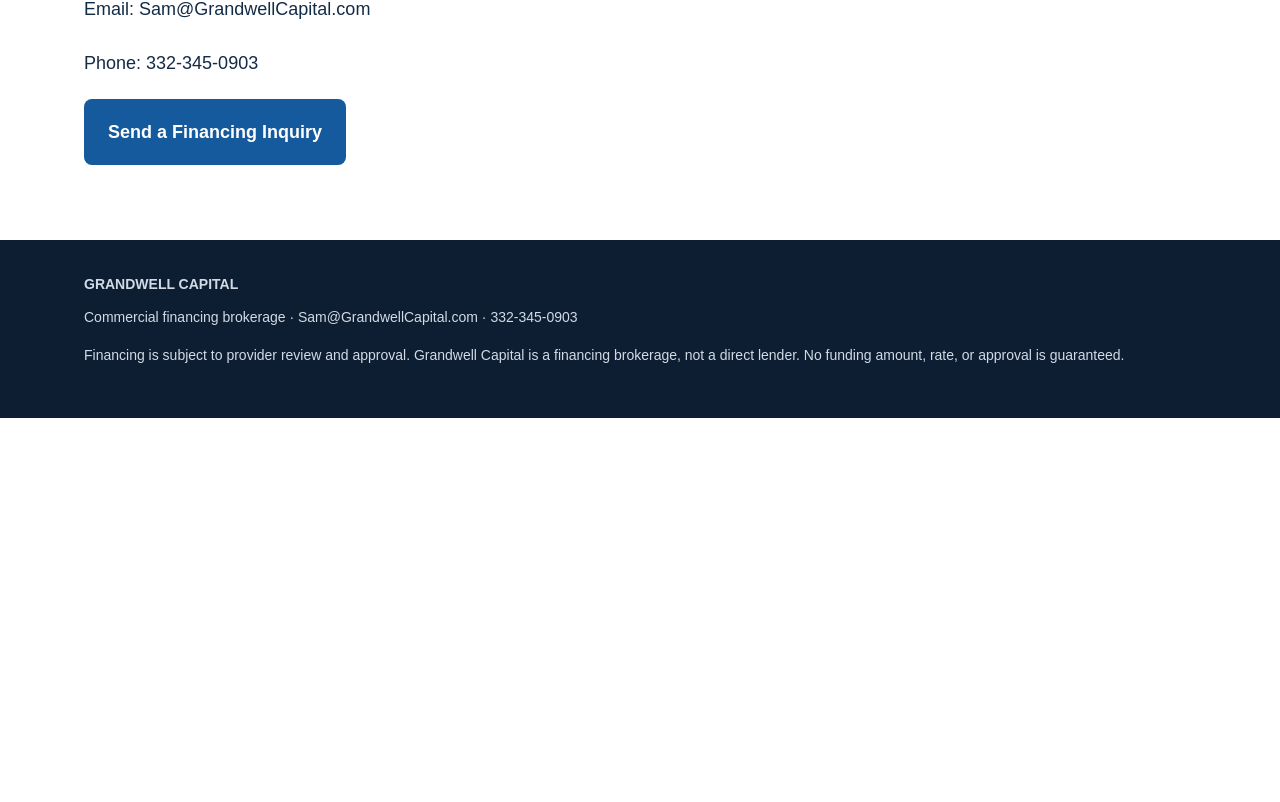
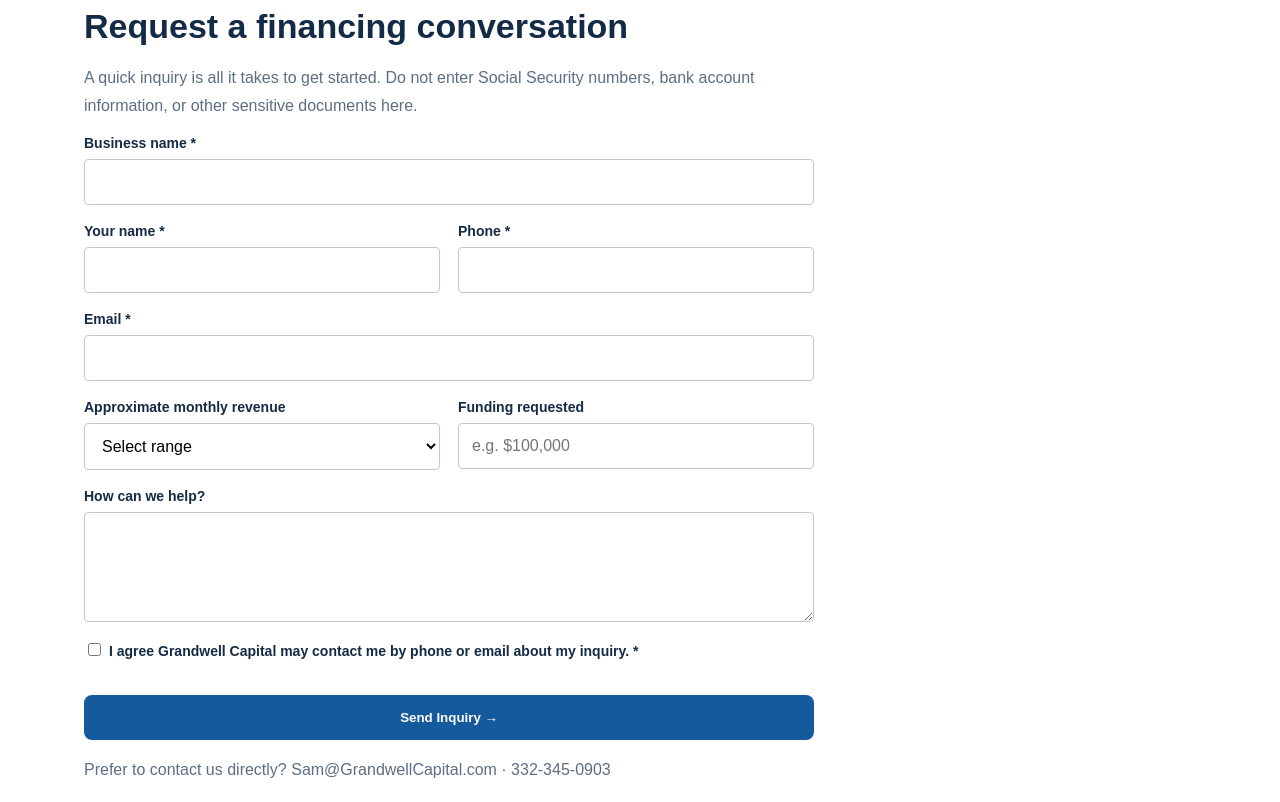
Before and after one commit to grandwellcapital/GrandwellCapital, a Next.js app in the folder grandwell-capital-website/: page /contact in a window 1280 px wide. Shown: the part 437-1239 px from the top of the page. Before the commit the page ends 855 px from the top, so only its background shows below. Built offline with nearby package versions, Linux system fonts and the light colour scheme; no server answers.

Commit message:
Add short secure lead inquiry form for marketing website

```diff
--- a/grandwell-capital-website/app/contact/page.tsx
+++ b/grandwell-capital-website/app/contact/page.tsx
@@ -1,2 +1,62 @@
-import Link from 'next/link';
-export default function Contact(){return <main><section className="pagehead"><div className="wrap"><div className="eyebrow">CONTACT</div><h1>Let's talk about your business.</h1></div></section><section className="section"><div className="wrap contactline"><p>Email: <a href="mailto:Sam@GrandwellCapital.com">Sam@GrandwellCapital.com</a></p><p>Phone: <a href="tel:+13323450903">332-345-0903</a></p><Link className="btn" href="/apply">Send a Financing Inquiry</Link></div></section></main>}
+'use client';
+import { useState, type FormEvent } from 'react';
+import Script from 'next/script';
+
+export default function Contact() {
+  const [busy, setBusy] = useState(false);
+  const [status, setStatus] = useState('');
+  const siteKey = process.env.NEXT_PUBLIC_TURNSTILE_SITE_KEY;
+  async function submit(event: FormEvent<HTMLFormElement>) {
+    event.preventDefault();
+    const form = event.currentTarget;
+    const values = Object.fromEntries(new FormData(form).entries());
+    const token = String(values['cf-turnstile-response'] || '');
+    if (!token) { setStatus('Please complete the security check.'); return; }
+    setBusy(true); setStatus('');
+    try {
+      const response = await fetch('/api/lead', {
+        method: 'POST', headers: {'Content-Type':'application/json'},
+        body: JSON.stringify({
+          business: values.business, name: values.name, phone: values.phone,
+          email: values.email, revenue: values.revenue || '',
+          amount: values.amount || '', message: values.message || '',
+          consent: values.consent, website: values.website || '',
+          turnstileToken: token
+        })
+      });
+      const result = await response.json();
+      if (!response.ok) throw new Error(result.error || 'Unable to send inquiry.');
+      form.reset();
+      setStatus('Thank you. Your inquiry has been submitted.');
+    } catch(error) {
+      setStatus(error instanceof Error ? error.message : 'Unable to send inquiry.');
+    } finally {
+      window.turnstile?.reset();
+      setBusy(false);
+    }
+  }
+  return <main>
+    <section className="pagehead"><div className="wrap"><div className="eyebrow">CONTACT GRANDWELL</div><h1>Let's talk about your business.</h1><p>Tell us what you're looking for and we'll be in touch.</p></div></section>
+    <section className="section"><div className="wrap">
+      <h2>Request a financing conversation</h2>
+      <p className="sub">A quick inquiry is all it takes to get started. Do not enter Social Security numbers, bank account information, or other sensitive documents here.</p>
+      <form className="form" onSubmit={submit}>
+        <div className="field full"><label htmlFor="business">Business name *</label><input id="business" name="business" maxLength={120} required /></div>
+        <div className="field"><label htmlFor="name">Your name *</label><input id="name" name="name" maxLength={120} required /></div>
+        <div className="field"><label htmlFor="phone">Phone *</label><input id="phone" name="phone" type="tel" maxLength={30} required /></div>
+        <div className="field full"><label htmlFor="email">Email *</label><input id="email" name="email" type="email" maxLength={254} required /></div>
+        <div className="field"><label htmlFor="revenue">Approximate monthly revenue</label><select id="revenue" name="revenue" defaultValue=""><option value="">Select range</option><option>Under $25,000</option><option>$25,000–$50,000</option><option>$50,000–$100,000</option><option>$100,000–$250,000</option><option>Over $250,000</option></select></div>
+        <div className="field"><label htmlFor="amount">Funding requested</label><input id="amount" name="amount" maxLength={30} placeholder="e.g. $100,000" /></div>
+        <div className="field full"><label htmlFor="message">How can we help?</label><textarea id="message" name="message" maxLength={1000} /></div>
+        <div className="field full"><label><input type="checkbox" name="consent" value="yes" required style={{width:'auto',marginRight:8}} />I agree Grandwell Capital may contact me by phone or email about my inquiry. *</label></div>
+        <div className="field full" style={{position:'absolute',left:'-9999px'}} aria-hidden="true"><label htmlFor="website">Website</label><input id="website" name="website" tabIndex={-1} autoComplete="off" /></div>
+        <div className="field full"><Script src="https://challenges.cloudflare.com/turnstile/v0/api.js" strategy="afterInteractive" />{siteKey ? <div className="cf-turnstile" data-sitekey={siteKey} data-theme="light" /> : <p role="alert">Security verification is not configured.</p>}</div>
+        <div className="field full"><button className="btn" type="submit" disabled={busy || !siteKey}>{busy?'Sending...':'Send Inquiry →'}</button>{status && <p role="status" className="status">{status}</p>}</div>
+      </form>
+      <p className="sub">Prefer to contact us directly? <a href="mailto:Sam@GrandwellCapital.com">Sam@GrandwellCapital.com</a> · <a href="tel:+13323450903">332-345-0903</a></p>
+      <p className="notice">Grandwell Capital is a financing brokerage, not a direct lender. Submission does not guarantee approval or financing.</p>
+    </div></section>
+  </main>;
+}
+
+declare global { interface Window { turnstile?: { reset: () => void } } }
```
